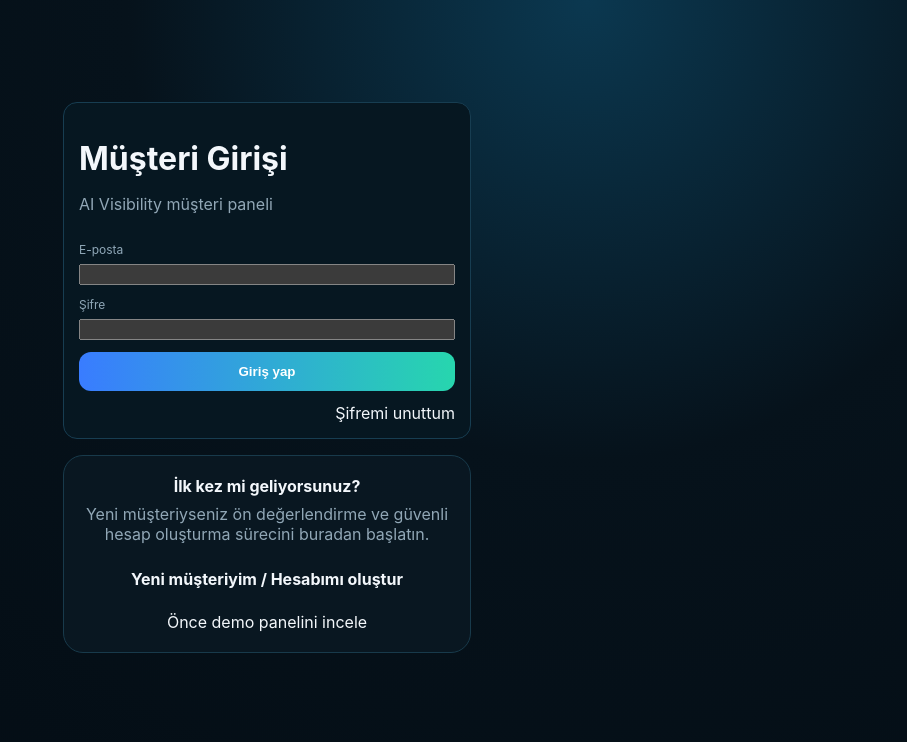
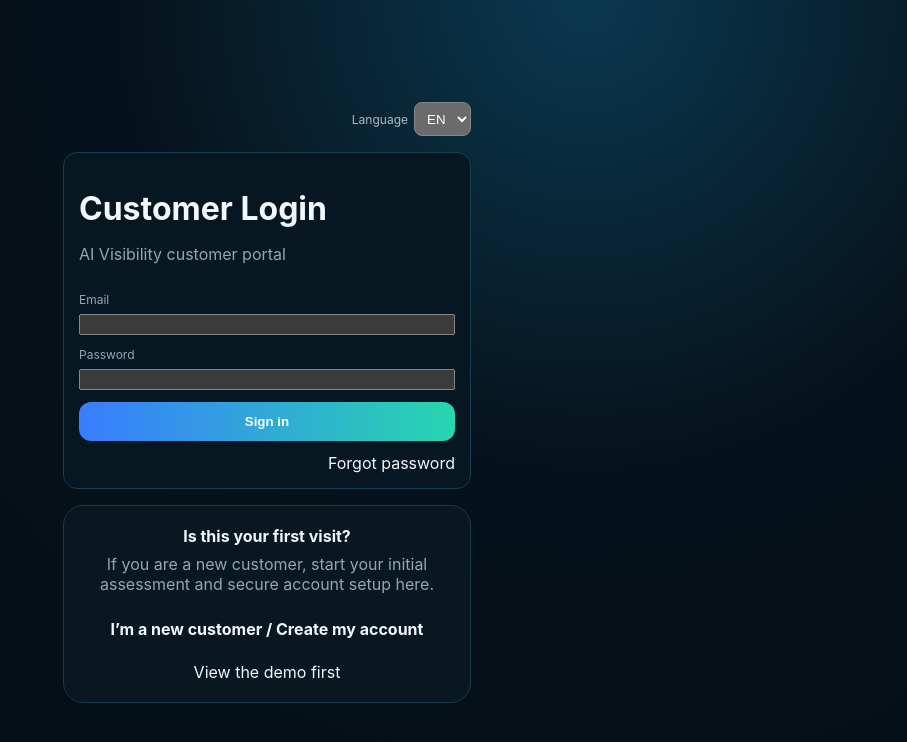
Before and after one commit to mehmetozan-5858/ai-visibility, a Next.js app: page /musteri-giris in a window 1280 px wide. Shown: the top 742 px of the page, without its empty margins (373-1280 px from the left). Built offline with nearby package versions, Linux system fonts and the light colour scheme.

Commit message:
Localize customer login experience

```diff
--- a/components/CustomerLoginForm.js
+++ b/components/CustomerLoginForm.js
@@ -1,30 +1,33 @@
 "use client";
 import Link from "next/link";
 import {useState} from "react";
+import {LanguageSwitcher,useLanguage} from "./LanguageProvider";
 export default function CustomerLoginForm(){
+  const {t}=useLanguage();
   const [email,setEmail]=useState(""),[password,setPassword]=useState(""),[busy,setBusy]=useState(false),[msg,setMsg]=useState("");
   async function submit(e){
     e.preventDefault();setBusy(true);setMsg("");
     try{
       const r=await fetch("/api/client-auth/login",{method:"POST",headers:{"content-type":"application/json"},body:JSON.stringify({email,password})});
-      const d=await r.json();if(!r.ok)throw new Error(d.error||"Giriş yapılamadı.");
+      const d=await r.json();if(!r.ok)throw new Error(d.error||t("loginFailed"));
       window.location.href="/musteri-panel";
     }catch(e){setMsg(e.message)}finally{setBusy(false)}
   }
   return <div style={{maxWidth:440,margin:"80px auto",padding:"0 16px"}}>
+    <div style={{display:"flex",justifyContent:"flex-end",marginBottom:10}}><LanguageSwitcher/></div>
     <form className="panel scan-form" onSubmit={submit}>
-      <div><h1 style={{marginBottom:6}}>Müşteri Girişi</h1><p>AI Visibility müşteri paneli</p></div>
-      <label>E-posta<input type="email" value={email} onChange={e=>setEmail(e.target.value)} autoComplete="email" required/></label>
-      <label>Şifre<input type="password" value={password} onChange={e=>setPassword(e.target.value)} autoComplete="current-password" required/></label>
-      <button disabled={busy}>{busy?"Giriş yapılıyor…":"Giriş yap"}</button>
-      <div style={{textAlign:"right"}}><Link href="/musteri-sifre-sifirla">Şifremi unuttum</Link></div>
+      <div><h1 style={{marginBottom:6}}>{t("customerLogin")}</h1><p>{t("customerLoginSubtitle")}</p></div>
+      <label>{t("email")}<input type="email" value={email} onChange={e=>setEmail(e.target.value)} autoComplete="email" required/></label>
+      <label>{t("password")}<input type="password" value={password} onChange={e=>setPassword(e.target.value)} autoComplete="current-password" required/></label>
+      <button disabled={busy}>{busy?t("signingIn"):t("signIn")}</button>
+      <div style={{textAlign:"right"}}><Link href="/musteri-sifre-sifirla">{t("forgotPassword")}</Link></div>
       {msg&&<p className="client-message">{msg}</p>}
     </form>
     <section className="panel" style={{marginTop:14,textAlign:"center"}}>
-      <b>İlk kez mi geliyorsunuz?</b>
-      <p style={{margin:"8px 0 14px"}}>Yeni müşteriyseniz ön değerlendirme ve güvenli hesap oluşturma sürecini buradan başlatın.</p>
-      <Link href="/yeni-musteri" style={{display:"inline-block",padding:"11px 16px",borderRadius:10,textDecoration:"none",fontWeight:700}}>Yeni müşteriyim / Hesabımı oluştur</Link>
-      <div style={{marginTop:12}}><Link href="/demo">Önce demo panelini incele</Link></div>
+      <b>{t("firstTime")}</b>
+      <p style={{margin:"8px 0 14px"}}>{t("firstTimeText")}</p>
+      <Link href="/yeni-musteri" style={{display:"inline-block",padding:"11px 16px",borderRadius:10,textDecoration:"none",fontWeight:700}}>{t("createAccount")}</Link>
+      <div style={{marginTop:12}}><Link href="/demo">{t("viewDemo")}</Link></div>
     </section>
   </div>;
 }
```
